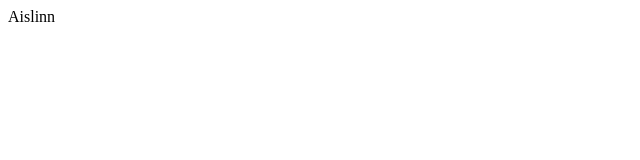
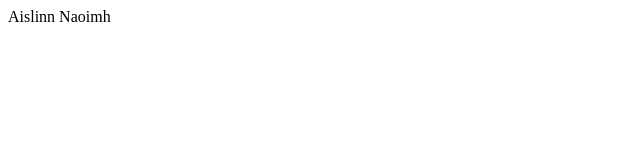
Before and after one commit to aislinn-naoimh/ash, a plain HTML site: page index.html in a window 1280 px wide. Shown: the full height of the page, 0-640 px from the left. Drawn offline with Linux system fonts and the light colour scheme.

Commit message:
Update index.html

```diff
--- a/index.html
+++ b/index.html
@@ -6,6 +6,6 @@
     <title>Document</title>
 </head>
 <body>
-    Aislinn
+    Aislinn Naoimh
 </body>
 </html>
```
